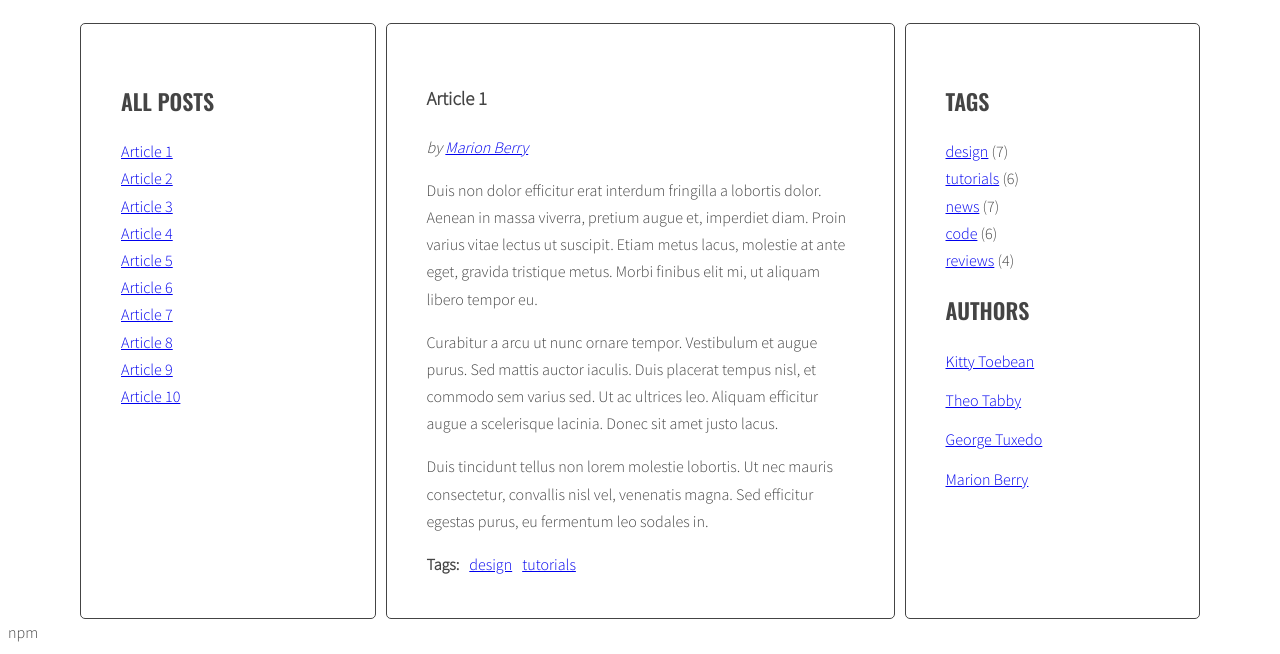
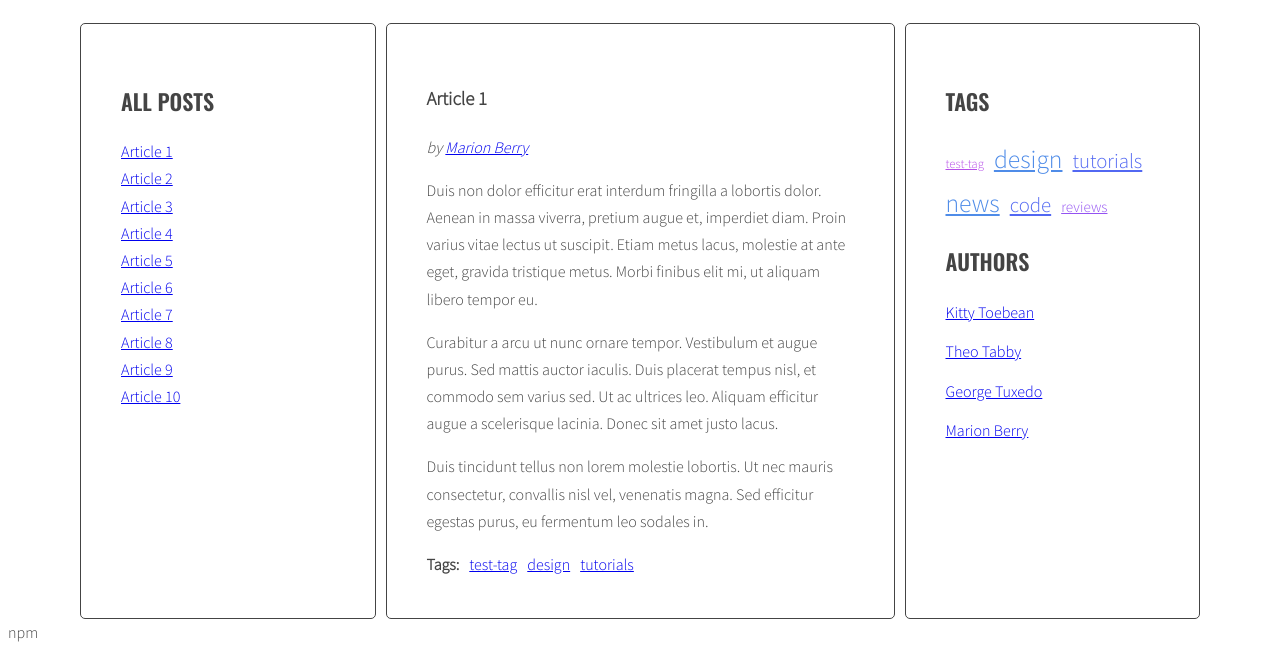
Before and after one commit to mona-li/javascript-blog, a website: page index.html in a window 1280 px wide. Shown: the part 220-874 px from the top of the page. Drawn offline with nearby package versions, Linux system fonts and the light colour scheme.

Commit message:
Count tags frequency and add class to tags depend on frequency

```diff
--- a/js/script.js
+++ b/js/script.js
@@ -4,7 +4,7 @@
   event.preventDefault();
   const clickedElement = this;
   // console.log('Link was clicked!');
-  console.log('clickedElement (with plus): ' + clickedElement);
+  //console.log('clickedElement (with plus): ' + clickedElement);
 
   /* remove class 'active' from all article links  */
   const activeLinks = document.querySelectorAll('.titles a.active');
@@ -49,12 +49,9 @@
 
   /* find all the articles and save them to variable: articles */
   const articles = document.querySelectorAll(optArticleSelector + customSelector);
-  console.log('customSelector');
-  console.log(customSelector);
-  console.log('optArticleSelector');
-  console.log(optArticleSelector);
-  console.log('articles');
-  console.log(articles);
+  //console.log('customSelector:', customSelector);
+  //console.log('optArticleSelector:', optArticleSelector);
+  //console.log('articles:', articles);
 
   let html = '';
 
@@ -69,12 +66,12 @@
     //console.log(articleId);
 
     /* find the title element */
-    const titleElement = article.querySelector(optTitleSelector);
-    console.log(titleElement);
+    //const titleElement = article.querySelector(optTitleSelector);
+    //console.log(titleElement);
 
     /* get the title from the title element + create HTML of the link */
-    const titleText = article.querySelector(optTitleSelector).innerHTML;
-    console.log(titleText);
+    //const titleText = article.querySelector(optTitleSelector).innerHTML;
+    //console.log(titleText);
 
     /* insert link into titleList */
     html = html + linkHTML;
@@ -84,7 +81,7 @@
   titleList.innerHTML = html;
 
   const links = document.querySelectorAll('.titles a');
-  console.log(links);
+  //console.log(links);
 
   for(let link of links){
     link.addEventListener('click', titleClickHandler);
@@ -94,61 +91,80 @@
 generateTitleLinks();
 
 
-/* NOT COMPLETE JET */
+/* NOT COMPLETE JET <---------------------------------------------------------------------------------------------------- HOMEWORK 6.3. */
 function calculateTagsParams(tags){
-  /* find min, max in allTags object */
-  let allTags = [];
-  let minV2 = '';
+
+  /* set start max, min values */
+  let max = 0;
+  let min = 99999;
+
+  /* declarate object params */
+  const params = {max, min};
+
+  /* START LOOP: for each tag in object tags */
   for (let tag in tags) {
-    let min = '';
-    //console.log(min);
-    //let minValue = '';
-    console.log(tags[tag]);
-    console.log('allTags:', allTags);
-    min = Math.min(allTags);
-    console.log('minOfAllTagsNumber:', min);
-    console.log('Tag:', tags[tag]);
-    console.log('Tags:', tags);
-    let minV = '';
-    minV = Math.min(tags[tag]);
-    console.log('minV:', minV);
-    let minV1 = (tags[tag]);
 
-    if(minV1 >= minV2){
-      minV1 = Math.min(minV2, minV1);
+    //console.log('inside loop:' + tag + ' is used ' + tags[tag] + ' times');
+
+    /* find max value in object tags */
+    if(tags[tag] > params.max){
+      params.max = tags[tag];
     }
+    //console.log('max in loop:', params.max);
 
-    //console.log('minValue2:', minValue);
-    console.log('minV1:', minV1);
-    console.log('minV2:', minV2);
-    let maxV1 = (tags[tag]);
-    let maxV2 = (tags[tag]);
+    /* find min value in object tags */
+    if(tags[tag] < params.min){
+      params.min = tags[tag];
+    }
+    //console.log('min in loop:', params.min);
 
-    if(maxV1 <= maxV2){
-      maxV2 = Math.max(maxV2, maxV1);
-    }
-    console.log('maxV2:', maxV2);
+    /* show in console loop iteration result */
+    //console.log('tag in loop:', tags[tag]);
+    //console.log('object tags in loop:', tags);
+
+  /* END LOOP: for each tag in object tags */
   }
 
-  //console.log(minValue);
-  console.log('allTags:', allTags);
+  /* show in console end loop result */
+  //console.log('maxValue(params.max after loop):', params.max);
+  //console.log('minValue(params.min after loop):', params.min);
+
+  /* return object with max and min values */
+  return params;
 }
-/* END OF NOT COMPLETE CODE */
+/* END OF NOT COMPLETE CODE <----------------------------------------------------------------------------------------- END OF HOMEWORK 6.3. */
 
+function calculateTagClass(params, count){
+
+  const optCloudClassCount = 5;
+  const normalizedCount = count - params.min;
+  const normalizedMax = params.max - params.min;
+  const percentage = normalizedCount / normalizedMax;
+  const classNumber = Math.floor(percentage * (optCloudClassCount - 1) + 1);
+
+  return classNumber;
+}
 
 function generateTags(){
+
   /* [NEW] create a new variable allTags with an empty object */
   let allTags = {};
+
   /* find all articles */
   const optArticleTagsSelector = '.post-tags .list';
   const optArticleSelector = '.post';
   const articles = document.querySelectorAll(optArticleSelector);
-  console.log(articles);
+  //console.log('articles:', articles);
 
-  /* START LOOP: for every article: */
+  /* declarate class */
+  const optCloudClassPrefix = 'tag-size-';
+
+
+  /* START LOOP: for every article */
   for(let article of articles){
+
     /* find tags wrapper */
-    console.log(optArticleTagsSelector);
+    //console.log('optArticleTagsSelector:', optArticleTagsSelector);
 
     /* make html variable with empty string */
     let html = '';
@@ -162,6 +178,7 @@
 
     /* START LOOP: for each tag */
     for(let tag of articleTagsArray){
+
       /* generate HTML of the link */
       linkHTML = '<li><a href="#tag-' + tag + '">' + tag + '</a></li>';
 
@@ -170,15 +187,12 @@
 
       /* [NEW] check if this link is NOT already in allTags */
       if(!allTags.hasOwnProperty(tag)){
+
         /* [NEW] add tag to allTags object */
         allTags[tag] = 1;
       } else {
         allTags[tag]++;
       }
-
-    /* [NEW] add generated code to allTags array */
-    //allTags.push(linkHTML);
-    /* END LOOP: for each tag */
     }
 
     /* insert HTML of all the links into the tags wrapper */
@@ -186,34 +200,41 @@
 
   /* END LOOP: for every article: */
   }
+
   /* [NEW] find list of tags in right column */
   const optTagsListSelector = '.tags';
   let tagList = document.querySelector(optTagsListSelector);
 
-  /* [NEW] add html from allTags to tagList */
-  //tagList.innerHTML = allTags.join(' ');
-  console.log('allTags');
-  console.log(allTags);
+  /* [NEW] find max, min value of tags number */
+  const tagsParams = calculateTagsParams(allTags);
+  //console.log('tagsParams:', tagsParams);
+  //console.log('optCloudClassCount:', optCloudClassCount);
 
-  const tagsParams = calculateTagsParams(allTags);
-  console.log('tagsParams:', tagsParams);
   /* [NEW] create variable for all links HTML code */
   let allTagsHTML = '';
+
   /* [NEW] create variable for one link HTML code */
   let linkTag = '';
+
   /* [NEW] START LOOP: for each tag in allTags: */
   for (let tag in allTags) {
-    if(!allTags.hasOwnProperty(tag)){
-      /* [NEW] add tag to allTags object */
-      allTags[tag] = 1;
-    } else {
-      allTags[tag]++;
-    }
+
     /* [NEW] generate code of a link and add it to allTagsHTML */
     linkTag = '<a href="#tag-' + tag + '">' + tag + '</a>';
-    allTagsHTML +=  '<li>' + linkTag + ' (' + allTags[tag] + ') ' + '</li>';
+
+    //console.log('allTags[tag]:', allTags[tag])
+    const count = allTags[tag];
+    //console.log('count:', count);
+
+    const tagLinkHTML = '<li class=' + optCloudClassPrefix + calculateTagClass(tagsParams, count) + '>' + linkTag + '</li>';
+    //console.log('tagLinkHTML:', tagLinkHTML);
+    allTagsHTML += tagLinkHTML;
+
   /* [NEW] END OF LOOP: for each tag in allTags: */
   }
+  //console.log('optCloudClassCount:', optCloudClassCount);
+
+  /* [NEW] put code of a all links into right column */
   tagList.innerHTML = allTagsHTML;
 }
 
@@ -226,10 +247,10 @@
   const clickedElement = this;
   /* make a new constant "href" and read the attribute "href" of the clicked element */
   const href = clickedElement.getAttribute('href');
-  console.log(href);
+  //console.log(href);
   /* make a new constant "tag" and extract tag from the "href" constant */
   const tag = href.replace('#tag-', '');
-  console.log(tag);
+  //console.log(tag);
   /* find all tag links with class active */
   const tagLinks = document.querySelectorAll('a.active[href^="#tag-"]');
   /* START LOOP: for each active tag link */
@@ -240,7 +261,7 @@
   }
   /* find all tag links with "href" attribute equal to the "href" constant */
   const AllTagLinks = document.querySelectorAll('a[href="' + href + '"]');
-  console.log(AllTagLinks);
+  //console.log(AllTagLinks);
   /* START LOOP: for each found tag link */
   for(let foundTagLink of AllTagLinks) {
     /* add class active */
@@ -254,7 +275,7 @@
 function addClickListenersToTags(){
   /* find all links to tags */
   const tagLinks = document.querySelectorAll('a[href^="#tag-"]');
-  console.log('tagLinks:', tagLinks);
+  //console.log('tagLinks:', tagLinks);
 
   /* START LOOP: for each link */
   for(let tagLink of tagLinks){
@@ -303,80 +324,95 @@
 /* END OF NOT COMPLETE CODE */
 
 
-/* HOMEWORK - Add author to article <------------------------------------------------------------------------------------------------- HOMEWORK 6.2. */
+/* HOMEWORK - Add author to article <------------------------------------------------------------------------------------------ HOMEWORK 6.2. */
 function generateAuthor(){
   /* find all articles */
   const optArticleAuthorSelector = '.post-author';
   const optArticleSelector = '.post';
-  //const optAuthorsSelector = '.authors';
   const articles = document.querySelectorAll(optArticleSelector);
-  //let htmlAllAuthors = '';
-  /* START LOOP: for every article: */
+
+  /* START LOOP: for every article */
   for(let article of articles){
+
     /* find author-post wrapper */
     //console.log(optArticleAuthorSelector);
 
     /* make html variable with empty string */
     let htmlP = '';
-    //let htmlLi = '';
 
     /* get author from data-author attribute */
     const articleAuthor = article.getAttribute('data-author');
 
+    /* generate author-link HTML for article */
     htmlP = 'by ' +  '<a href="#author-' + articleAuthor + '">' + articleAuthor + '</a>';
-    //htmlLi = '<li><a href="#author-' + articleAuthor + '">' + articleAuthor + '</a></li>';
-    //htmlAllAuthors = htmlAllAuthors + htmlLi;
+
+
     /* insert HTML of author-name into the post-author wrapper */
     article.querySelector(optArticleAuthorSelector).innerHTML = htmlP;
-  /* END LOOP: for every article: */
+
+  /* END LOOP: for every article */
   }
-  /* insert HTML of author-names list into the authors wrapper */
-  //document.querySelector(optAuthorsSelector).innerHTML = htmlAllAuthors;
 }
 
 generateAuthor();
 
 function authorClickHandler(event){
+
   /* prevent default action for this event */
   event.preventDefault();
+
   /* make new constant named "clickedElement" and give it the value of "this" */
   const clickedElement = this;
+
   /* make a new constant "href" and read the attribute "href" of the clicked element */
   const href = clickedElement.getAttribute('href');
-  console.log(href);
+  //console.log(href);
+
   /* make a new constant "tag" and extract tag from the "href" constant */
   const author = href.replace('#author-', '');
-  console.log(author);
+  //console.log(author);
+
   /* find all tag links with class active */
   const authorLinks = document.querySelectorAll('a.active[href^="#author-"]');
+
   /* START LOOP: for each active tag link */
   for(let authorLink of authorLinks){
+
     /* remove class active */
     authorLink.classList.remove('active');
+
   /* END LOOP: for each active tag link */
   }
+
   /* find all tag links with "href" attribute equal to the "href" constant */
   const AllAuthorLinks = document.querySelectorAll('a[href="' + href + '"]');
-  console.log(AllAuthorLinks);
+  //console.log(AllAuthorLinks);
+
   /* START LOOP: for each found tag link */
   for(let foundAuthorLink of AllAuthorLinks) {
+
     /* add class active */
     foundAuthorLink.classList.add('active');
+
   /* END LOOP: for each found tag link */
   }
+
   /* execute function "generateTitleLinks" with article selector as argument */
   generateTitleLinks('[data-author="' + author + '"]');
 }
 
 function addClickListenersToAuthors(){
+
   /* find all links to authors */
   const authorLinks = document.querySelectorAll('a[href^="#author-"]');
-  console.log('authorLinks:', authorLinks);
+  //console.log('authorLinks:', authorLinks);
 
   /* START LOOP: for each link */
   for(let authorLink of authorLinks){
+
     /* add authorClickHandler as event listener for that link */
     authorLink.addEventListener('click', authorClickHandler);
+
   /* END LOOP: for each link */
   }
 }
--- a/sass/style.scss
+++ b/sass/style.scss
@@ -95,6 +95,32 @@
   margin-right: 10px;
 }
 
+/* Tags cloud */
+.tags * {
+  display: inline-block;
+  margin-right: 5px;
+}
+
+.tag-size-1 a {
+  font-size: 80%;
+  color: #B74FE8;
+}
+.tag-size-2 a {
+  font-size: 95%;
+  color: #9452F2;
+}
+.tag-size-3 a {
+  font-size: 115%;
+  color: #6756DB;
+}
+.tag-size-4 a {
+  font-size: 130%;
+  color: #5268F2;
+}
+.tag-size-5 a {
+  font-size: 160%;
+  color: #4F8CE8;
+}
 /* Authors */
 
 .authors {
```
Also changed, not shown: index.html (+1 -1 lines), css/style.css, 1 other file.
